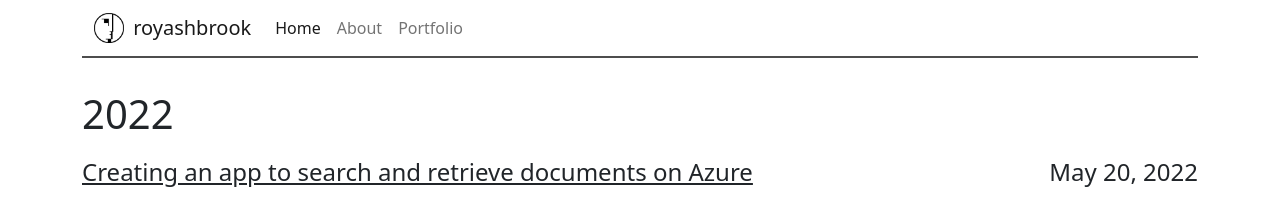
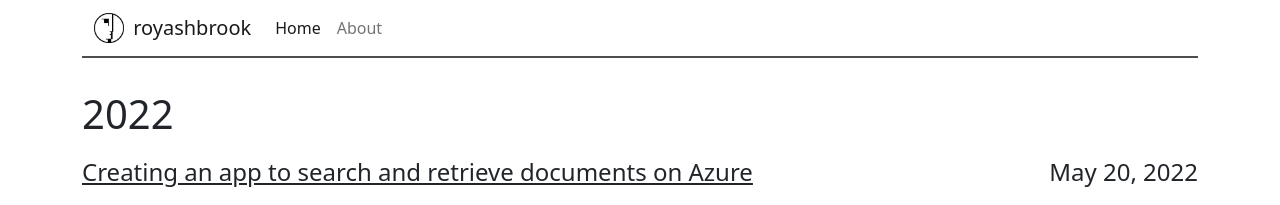
Before and after one commit to royashbrook/royashbrook.github.io, a Jekyll site: the page built from index.html, in a window 1280 px wide and 900 px high. Shown: the top 205 px of the window. Built offline with Jekyll 4.4.1, drawn with Linux system fonts in a browser that asks for light colours.

Commit message:
remove portfolio

```diff
--- a/_data/navigation.yml
+++ b/_data/navigation.yml
@@ -2,5 +2,3 @@
   link: /
 - name: About
   link: /about/
-- name: Portfolio
-  link: /portfolio/
```
